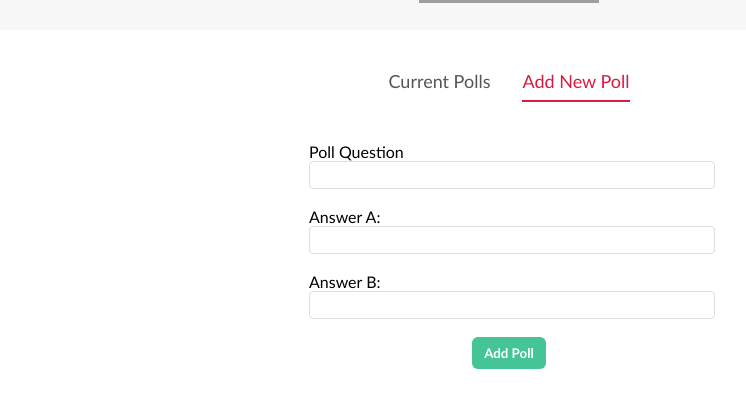
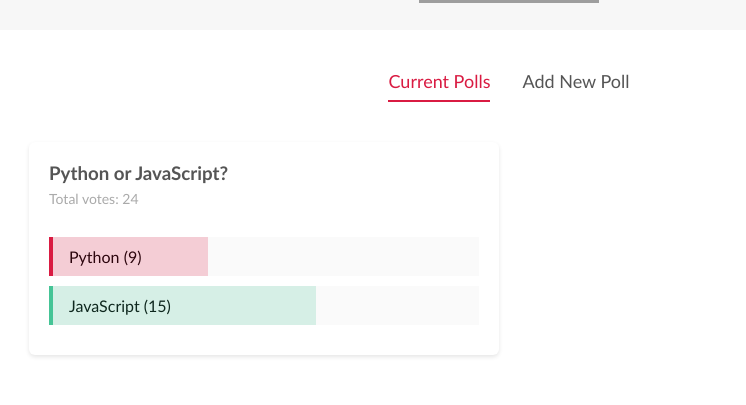
Before and after one commit to Frexz/IT2_2425_elev, a SvelteKit app in the folder polling-app/: page / in a window 1280 px wide. Shown: the part 152-557 px from the top of the page, without its empty margins (131-877 px from the left). Built offline with nearby package versions, Linux system fonts and the light colour scheme; grey boxes are pictures that could not be loaded.

Commit message:
added dynamic voting bars

```diff
--- a/polling-app/src/components/PollDetails.svelte
+++ b/polling-app/src/components/PollDetails.svelte
@@ -6,6 +6,8 @@
 
     export let poll
     $: totalVotes = poll.votesA + poll.votesB
+    $: percentA = Math.floor(poll.votesA / totalVotes * 100)
+    $: percentB = Math.floor(poll.votesB / totalVotes * 100)
 
     const handleVote = (option, id) => {
         dispatch('vote', {option, id})
@@ -19,13 +21,13 @@
         <!-- svelte-ignore a11y-click-events-have-key-events -->
         <!-- svelte-ignore a11y-no-static-element-interactions -->
         <div class="answer" on:click={() => handleVote('a', poll.id)}>
-            <div class="percent percent-a"></div>
+            <div class="percent percent-a" style="width: { percentA }%;"></div>
             <span>{ poll.answerA } ({ poll.votesA })</span>
         </div>
         <!-- svelte-ignore a11y-click-events-have-key-events -->
         <!-- svelte-ignore a11y-no-static-element-interactions -->
         <div class="answer" on:click={() => handleVote('b', poll.id)}>
-            <div class="percent percent-b"></div>
+            <div class="percent percent-b" style="width: { percentB }%;"></div>
             <span>{ poll.answerB } ({ poll.votesB })</span>
         </div>
     </div>
@@ -59,4 +61,20 @@
         display: inline-block;
         padding: 10px 20px;
     }
+
+    .percent {
+        height: 100%;
+        position: absolute;
+        box-sizing: border-box;
+    }
+
+    .percent-a {
+        background-color: rgba(217, 27, 66, 0.2);
+        border-left: 4px solid #d91b42;
+    }
+
+    .percent-b {
+        background-color: rgba(69, 196, 150, 0.2);
+        border-left: 4px solid #45c496;
+    }
 </style>
--- a/polling-app/src/routes/+page.svelte
+++ b/polling-app/src/routes/+page.svelte
@@ -6,7 +6,7 @@
     import PollList from '../components/PollList.svelte';
 
     let items = ['Current Polls', 'Add New Poll']
-    let activeItem = 'Add New Poll'
+    let activeItem = 'Current Polls'
     let polls = [
         { id: 1, question: 'Python or JavaScript?', answerA: 'Python', answerB: 'JavaScript', votesA: 9, votesB: 15 }
     ]
```
